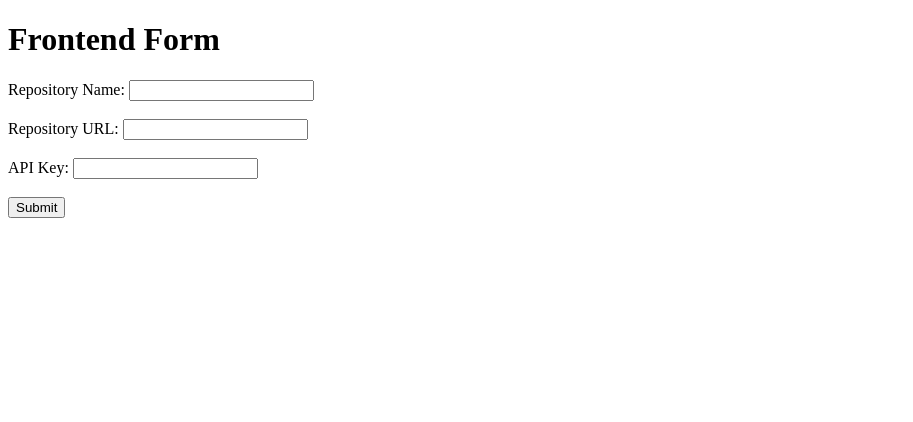
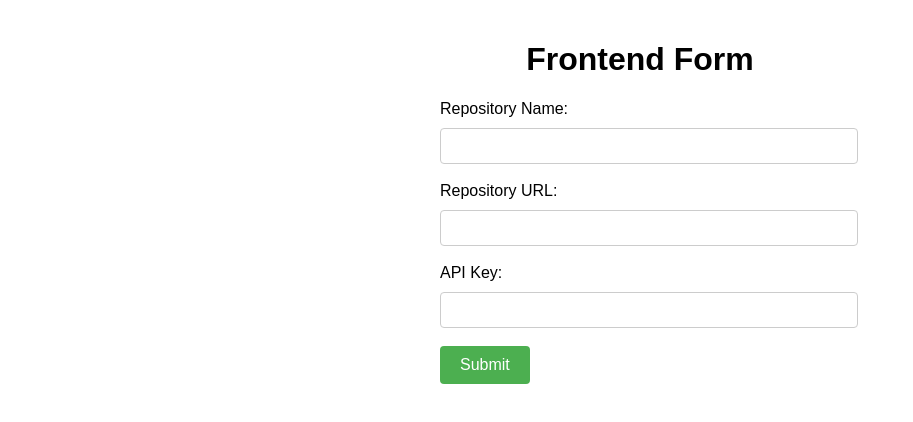
Before and after one commit to Sineth23/myform, a plain HTML site: page index.html in a window 1280 px wide. Shown: the whole page, without its empty margins (0-913 px from the left). Drawn offline with Linux system fonts and the light colour scheme.

Commit message:
Update index.html

```diff
--- a/index.html
+++ b/index.html
@@ -2,6 +2,49 @@
 <html>
 <head>
   <title>Frontend Form</title>
+  <style>
+    body {
+      font-family: Arial, sans-serif;
+      margin: 0;
+      padding: 20px;
+    }
+
+    h1 {
+      text-align: center;
+    }
+
+    form {
+      max-width: 400px;
+      margin: 0 auto;
+    }
+
+    label {
+      display: block;
+      margin-bottom: 10px;
+    }
+
+    input[type="text"] {
+      width: 100%;
+      padding: 8px;
+      font-size: 16px;
+      border-radius: 4px;
+      border: 1px solid #ccc;
+    }
+
+    button[type="submit"] {
+      padding: 10px 20px;
+      font-size: 16px;
+      background-color: #4CAF50;
+      color: #fff;
+      border: none;
+      border-radius: 4px;
+      cursor: pointer;
+    }
+
+    button[type="submit"]:hover {
+      background-color: #45a049;
+    }
+  </style>
 </head>
 <body>
   <h1>Frontend Form</h1>
```
